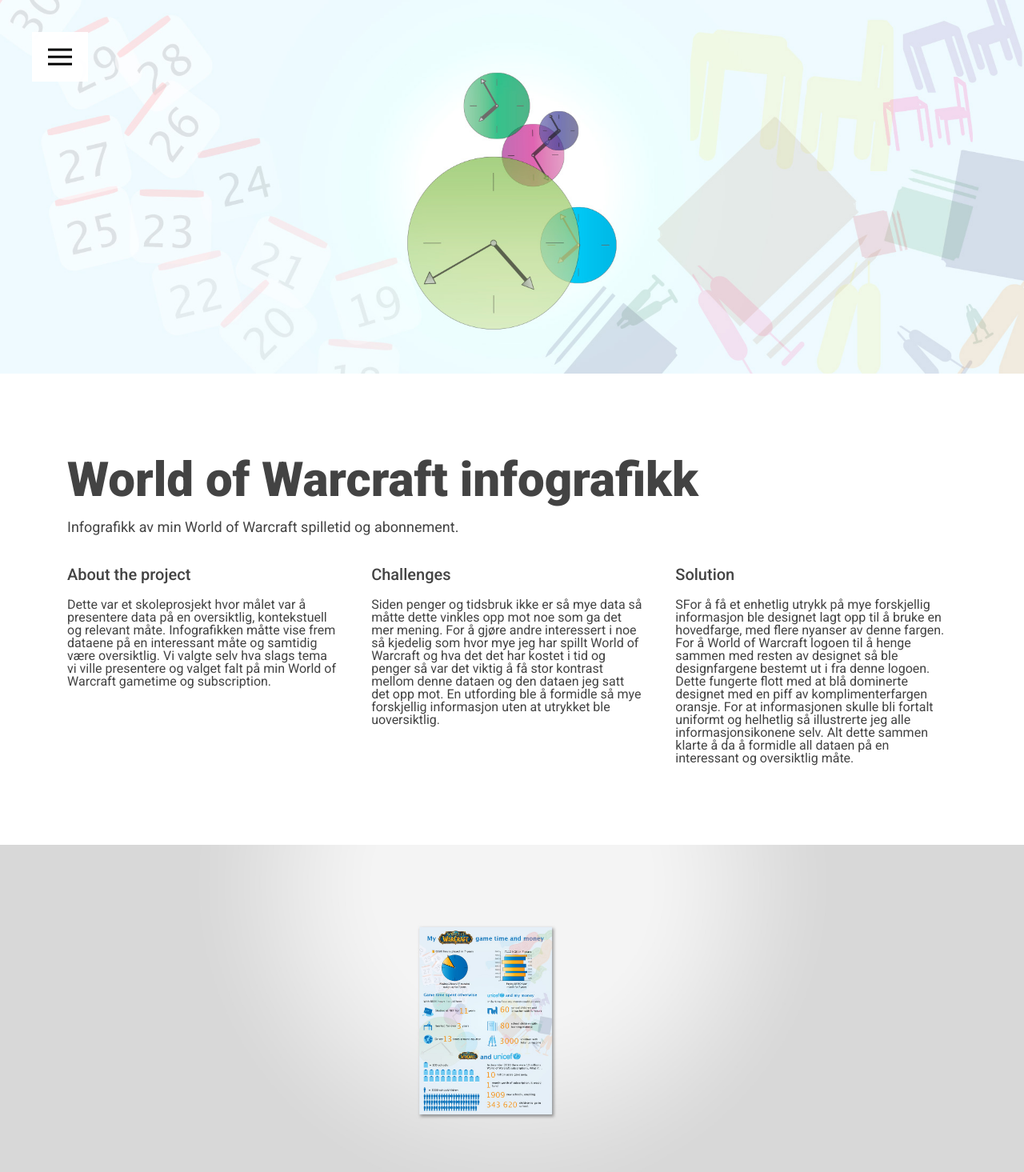
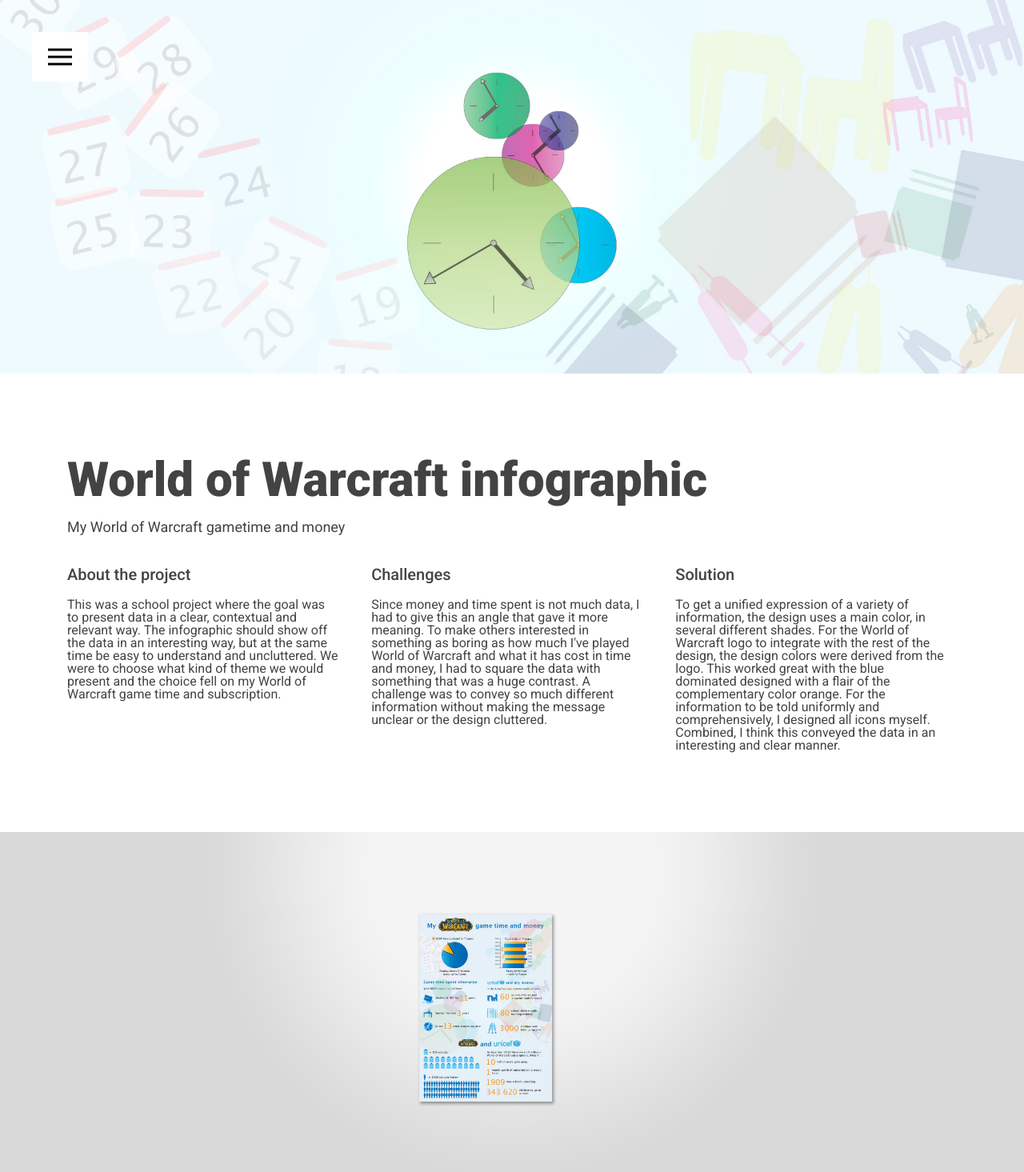
Before and after one commit to anneliulsberg/anne.li, a PHP site: page /projects/infographic-wow.php in a window 1280 px wide. Shown: the top 1465 px of the page at 80% size. Run offline with PHP 8.4, Linux system fonts and the light colour scheme.

Commit message:
Translated projects

```diff
--- a/projects/infographic-wow.php
+++ b/projects/infographic-wow.php
@@ -17,26 +17,29 @@
 
 		<div id="intro">
 			<div id="intro-container">
-				<h1>World of Warcraft infografikk</h1>
+				<h1>World of Warcraft infographic</h1>
 
-				<p>Infografikk av min World of Warcraft spilletid og abonnement.</p>
+				<p>My World of Warcraft gametime and money</p>
 			</div>
 		</div>
 
 		<div id="info-container">
 			<article>
 				<h2>About the project</h2>
-				<p>Dette var et skoleprosjekt hvor målet var å presentere data på en oversiktlig, kontekstuell og relevant måte. Infografikken måtte vise frem dataene på en interessant måte og samtidig være oversiktlig. Vi valgte selv hva slags tema vi ville presentere og valget falt på min World of Warcraft gametime og subscription. </p>
+				<p>This was a school project where the goal was to present data in a clear, contextual and relevant way. The infographic should show off the data in an interesting way, but at the same time be easy to understand and uncluttered. We were to choose what kind of theme we would present and the choice fell on my World of Warcraft game time and subscription.
+				</p>
 			</article>
 
 			<article>
 				<h2>Challenges</h2>
-				<p>Siden penger og tidsbruk ikke er så mye data så måtte dette vinkles opp mot noe som ga det mer mening. For å gjøre andre interessert i noe så kjedelig som hvor mye jeg har spillt World of Warcraft og hva det det har kostet i tid og penger så var det viktig å få stor kontrast mellom denne dataen og den dataen jeg satt det opp mot. En utfording ble å formidle så mye forskjellig informasjon uten at utrykket ble uoversiktlig.</p>
+				<p>Since money and time spent is not much data, I had to give this an angle that gave it more meaning. To make others interested in something as boring as how much I've played World of Warcraft and what it has cost in time and money, I had to square the data with something that was a huge contrast. A challenge was to convey so much different information without making the message unclear or the design cluttered.
+				</p>
 			</article>
 
 			<article>
 				<h2>Solution</h2>
-				<p>SFor å få et enhetlig utrykk på mye forskjellig informasjon ble designet lagt opp til å bruke en hovedfarge, med flere nyanser av denne fargen. For å World of Warcraft logoen til å henge sammen med resten av designet så ble designfargene bestemt ut i fra denne logoen. Dette fungerte flott med at blå dominerte designet med en piff av komplimenterfargen oransje. For at informasjonen skulle bli fortalt uniformt og helhetlig så illustrerte jeg alle informasjonsikonene selv. Alt dette sammen klarte å da å formidle all dataen på en interessant og oversiktlig måte.</p>
+				<p>To get a unified expression of a variety of information, the design uses a main color, in several different shades. For the World of Warcraft logo to integrate with the rest of the design, the design colors were derived from the logo. This worked great with the blue dominated designed with a flair of the complementary color orange. For the information to be told uniformly and comprehensively, I designed all icons myself. Combined, I think this conveyed the data in an interesting and clear manner.
+				</p>
 			</article>
 
 		</div>
```
Also changed, not shown: projects/iyengaryoganorge.php (+9 -8 lines), projects/kgartneri.php (+6 -4 lines), projects/kinetic.php (+3 -3 lines), projects/kommoden.php (+8 -4 lines).
